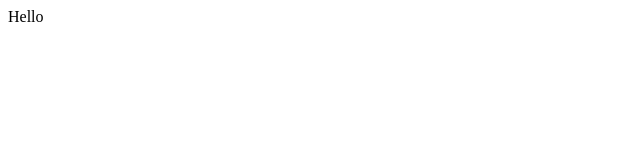
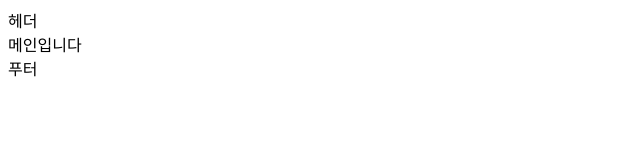
Before and after one commit to jungu0416/profile-with-react, a React (Vite) app: page / in a window 1280 px wide. Shown: the top 160 px of the page, without its empty margins (0-640 px from the left). Built offline with nearby package versions, Linux system fonts and the light colour scheme.

Commit message:
feat: router settings

```diff
--- a/index.html
+++ b/index.html
@@ -2,9 +2,9 @@
 <html lang="en">
   <head>
     <meta charset="UTF-8" />
-    <link rel="icon" type="image/svg+xml" href="/vite.svg" />
+    <link rel="icon" type="image/svg+xml" href="public/favicon.ico" />
     <meta name="viewport" content="width=device-width, initial-scale=1.0" />
-    <title>Vite + React</title>
+    <title>꼬부기야기</title>
   </head>
   <body>
     <div id="root"></div>
--- a/package.json
+++ b/package.json
@@ -11,7 +11,8 @@
   },
   "dependencies": {
     "react": "^19.0.0",
-    "react-dom": "^19.0.0"
+    "react-dom": "^19.0.0",
+    "react-router-dom": "^7.3.0"
   },
   "devDependencies": {
     "@eslint/js": "^9.21.0",
--- a/src/App.jsx
+++ b/src/App.jsx
@@ -1,5 +1,7 @@
+import AppRoutes from './app/layout/routes/routes'
+
 function App() {
-  return <>Hello</>
+  return <AppRoutes />
 }
 
 export default App
--- /dev/null
+++ b/src/app/layout/Layout.jsx
@@ -0,0 +1,14 @@
+import { Outlet } from 'react-router'
+
+function Layout() {
+  //헤더 푸터 레이아웃에 넣기
+  return (
+    <>
+      <div>헤더</div>
+      <Outlet />
+      <div>푸터</div>
+    </>
+  )
+}
+
+export default Layout
--- /dev/null
+++ b/src/app/layout/routes/routes.jsx
@@ -0,0 +1,18 @@
+import { BrowserRouter as Router, Route, Routes } from 'react-router-dom'
+import Layout from '../Layout'
+import Main from '../../../features/main/Main'
+
+function AppRoutes() {
+  return (
+    <Router>
+      <Routes>
+        {/* 레이아웃 컴포넌트를 모든 페이지에 적용 */}
+        <Route element={<Layout />}>
+          <Route path="/" element={<Main />} />
+        </Route>
+      </Routes>
+    </Router>
+  )
+}
+
+export default AppRoutes
--- /dev/null
+++ b/src/features/main/Main.jsx
@@ -0,0 +1,5 @@
+function Main() {
+  return <>메인입니다</>
+}
+
+export default Main
```
Also changed, not shown: src/shared/components/Button.jsx (added), 2 other files (tests, documents, lock files or other folders).
